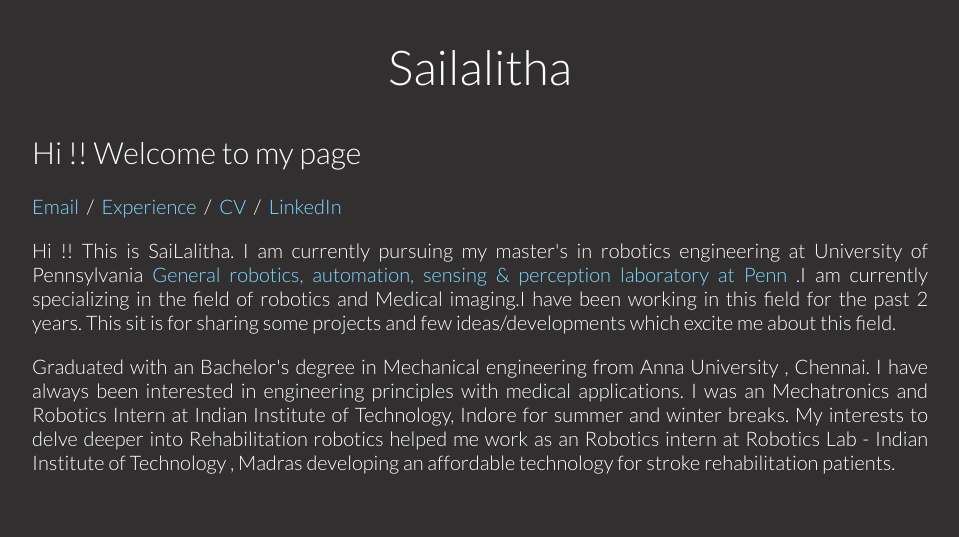
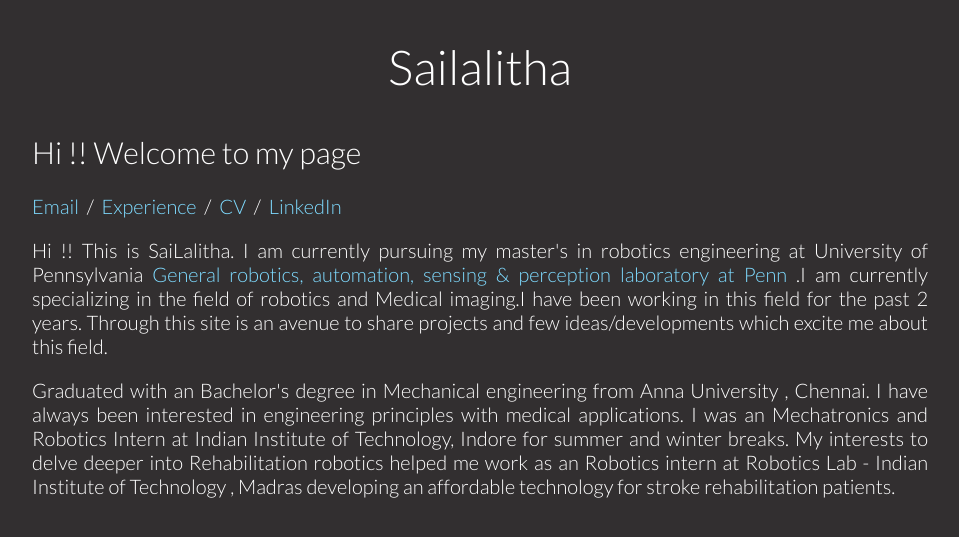
Before and after one commit to sailalitha96/sailalitha96.github.io, a Jekyll site: the page index.html, which Jekyll copies as it is, in a window 1280 px wide. Shown: the top 537 px of the page, without its empty margins (160-1119 px from the left). Built offline with Jekyll 4.4.1, drawn with Linux system fonts in a browser that asks for light colours; nearby versions of some CDN libraries.

Commit message:
Update index.html

```diff
--- a/index.html
+++ b/index.html
@@ -23,7 +23,7 @@
               </p>
 
 		<p> Hi !! This is SaiLalitha. I am currently pursuing my master's in robotics engineering at University of Pennsylvania <a href="https://www.grasp.upenn.edu/">General robotics, automation, sensing & perception laboratory at Penn </a>.I am currently specializing in the field of robotics and Medical imaging.I have been working in this field for the past 2 years.
-			This sit is for sharing some projects and few ideas/developments which excite me about this field.
+			Through this site is an avenue to share projects and few ideas/developments which excite me about this field.
 
 		<p> Graduated with an Bachelor's degree in Mechanical engineering from Anna University , Chennai. I have always been interested in engineering principles with medical applications. I was an Mechatronics and Robotics Intern at Indian Institute of Technology, Indore for summer and winter breaks. My interests to delve deeper into Rehabilitation robotics helped me work as an Robotics intern at Robotics Lab - Indian Institute of Technology , Madras developing an affordable technology for stroke rehabilitation patients.</p>
 
```
